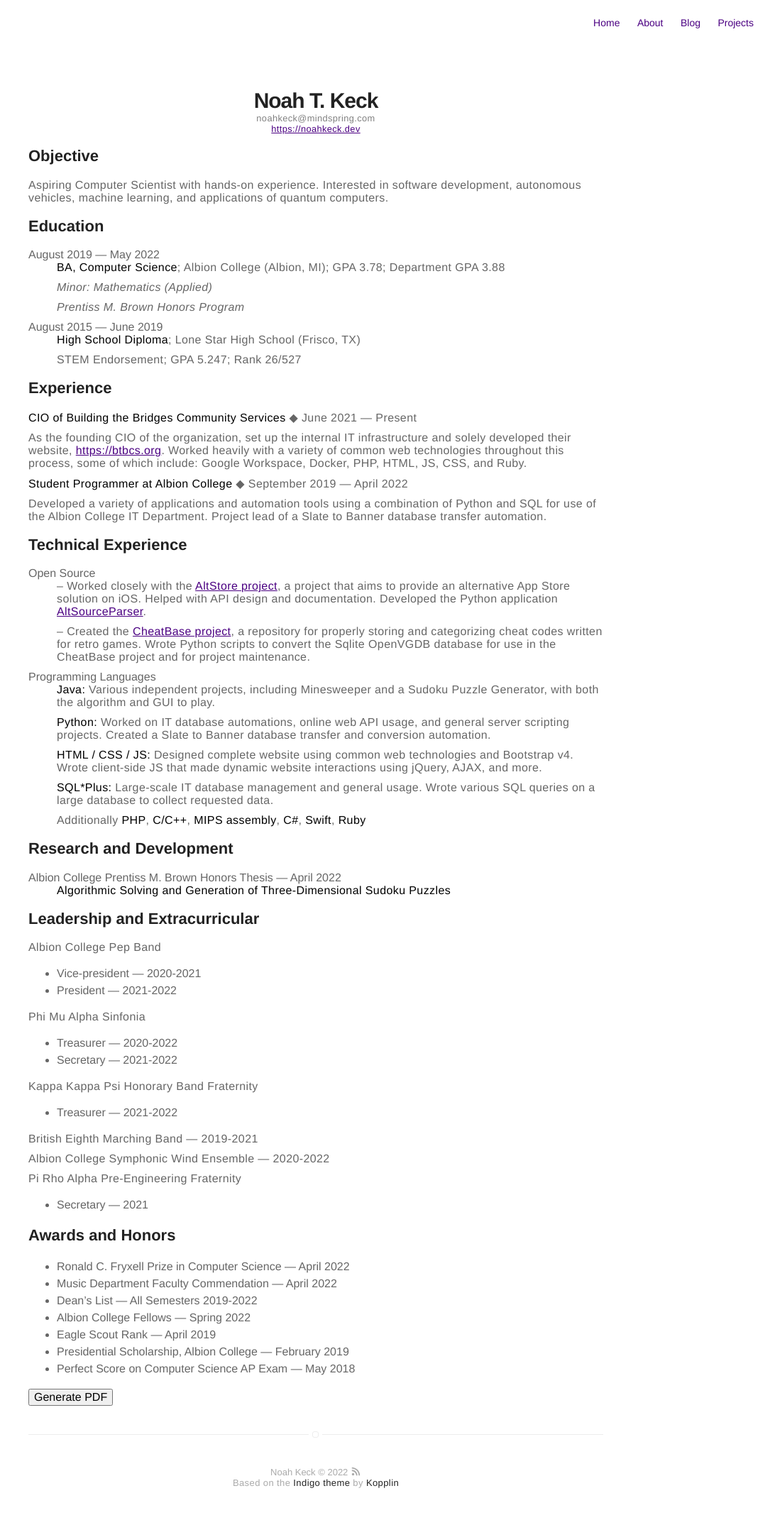
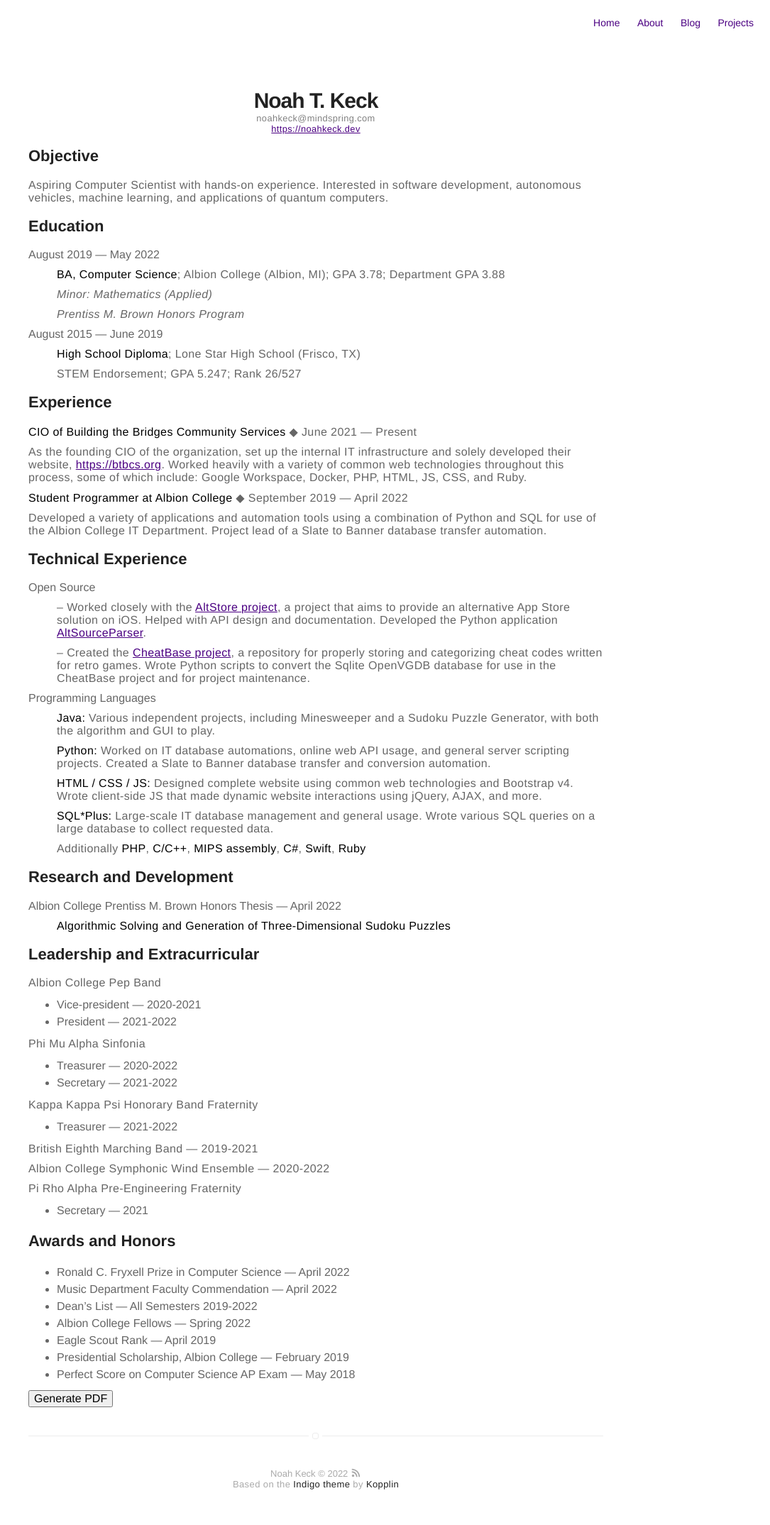
Before and after one commit to noah978/noah978.github.io, a Jekyll site: the page built from resume.md, in a window 1280 px wide. Shown: the whole page at 71% size, without its empty margins (195-1280 px from the left). Built offline with Jekyll 4.4.1, drawn with Linux system fonts in a browser that asks for light colours.

Commit message:
Improve margin styling

```diff
--- a/_sass/pages/resume.sass
+++ b/_sass/pages/resume.sass
@@ -6,3 +6,10 @@
     line-height: normal
     margin-top: 0rem
     margin-bottom: 1rem
+
+  dt
+    margin-bottom: 1rem
+
+  ul
+    margin-top: 0rem
+    margin-bottom: 1rem
```
